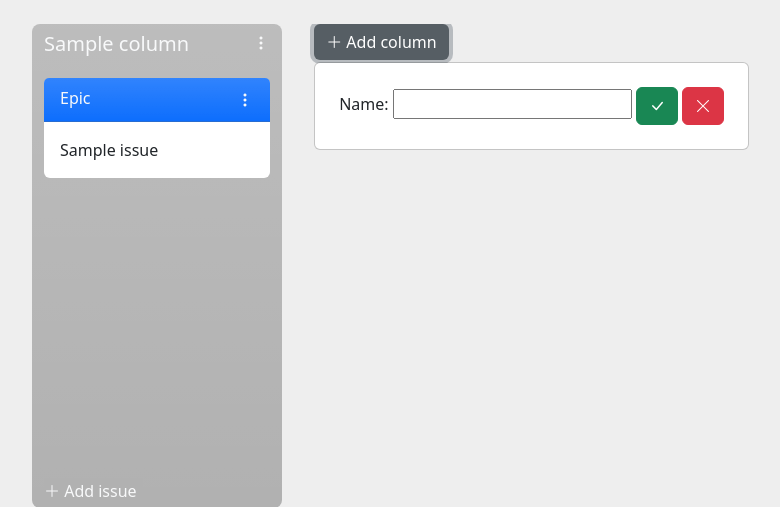
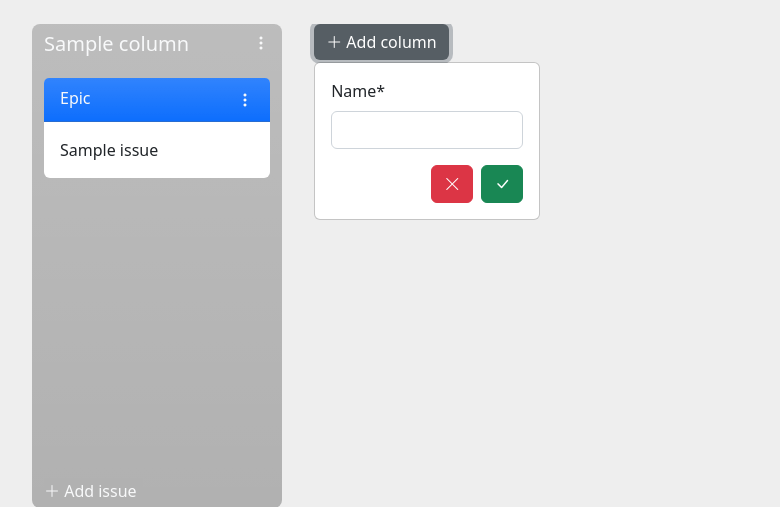
Before and after one commit to Busuioc-Andrei/TaskTracker, a Django app: page /board/00000000-0000-0000-0000-000000000001/ in a window 1280 px wide, after a click on "Add column". Shown: the part 56-563 px from the top of the page, without its empty margins (54-834 px from the left). Run offline with Django 4.2, Linux system fonts and the light colour scheme; tables that the repository leaves empty hold one stand-in row (values such as "Sample post"); some libraries are stand-ins or nearby versions.

Commit message:
Improved Add column

```diff
--- a/main/templates/main/board.html
+++ b/main/templates/main/board.html
@@ -1,7 +1,7 @@
 {% extends "base.html" %}
 
 {% block content %}
-    {% include 'modal.html' with size="m" z_index="10000"%}
+    {% include 'modal.html' with size="m" z_index="10000" %}
     {% include 'modal.html' with size="xl" %}
     <div class="row sortable-col overflow-row">
         {% for column in board.column_set.all %}
@@ -25,12 +25,14 @@
                             <div class="card-body">
                                 <p class="card-text">{{ issue.name }}</p>
                             </div>
-                            <a class="modal-link-xl-async stretched-link" data-form-url="{% url 'board-issue-update' issue.id %}" role="button"></a>
+                            <a class="modal-link-xl-async stretched-link"
+                               data-form-url="{% url 'board-issue-update' issue.id %}" role="button"></a>
                         </div>
                     {% endfor %}
                 </div>
                 <div>
-                    <button class="modal-link-m btn-secondary bg-light-gray text-light border-0 mb-1 ps-0" type="button" data-form-url="{% url 'column-issue-add' column.id %}">
+                    <button class="modal-link-m btn-secondary bg-light-gray text-light border-0 mb-1 ps-0" type="button"
+                            data-form-url="{% url 'column-issue-add' column.id %}">
                         <i class="bi bi-plus-lg"></i>
                         Add issue
                     </button>
@@ -44,16 +46,7 @@
                     <i class="bi bi-plus-lg"></i>
                     Add column
                 </button>
-                <form id="column-save-form" class="dropdown-menu p-4" method="post">{% csrf_token %}
-                    {{ form }}
-                    <button type="submit" class="btn btn-success">
-                        <i class="bi bi-check-lg"></i>
-                    </button>
-                    <button type="button" class="btn btn-danger" data-bs-toggle="collapse"
-                            data-bs-target="#column-save-form" aria-expanded="false" aria-controls="column-save-form">
-                        <i class="bi bi-x-lg"></i>
-                    </button>
-                </form>
+                {% include 'dropdown-form.html' with form=form form_id='column-save-form' %}
             </div>
         </div>
     </div>
--- /dev/null
+++ b/templates/dropdown-form.html
@@ -0,0 +1,22 @@
+{% load crispy_forms_filters %}
+{% load custom_crispy %}
+<div class="container">
+    <form id="{{ form_id }}" class="dropdown-menu p-3" method="post">
+        {% csrf_token %}
+        {{ form|crispy }}
+        <div class="row justify-content-end gx-2">
+            <div class="col-auto">
+                <button type="button" class="btn btn-danger" data-bs-toggle="collapse"
+                        data-bs-target="#{{ form_id }}" aria-expanded="false"
+                        aria-controls="{{ form_id }}">
+                    <i class="bi bi-x-lg"></i>
+                </button>
+            </div>
+            <div class="col-auto">
+                <button type="submit" class="btn btn-success">
+                    <i class="bi bi-check-lg"></i>
+                </button>
+            </div>
+        </div>
+    </form>
+</div>
```
